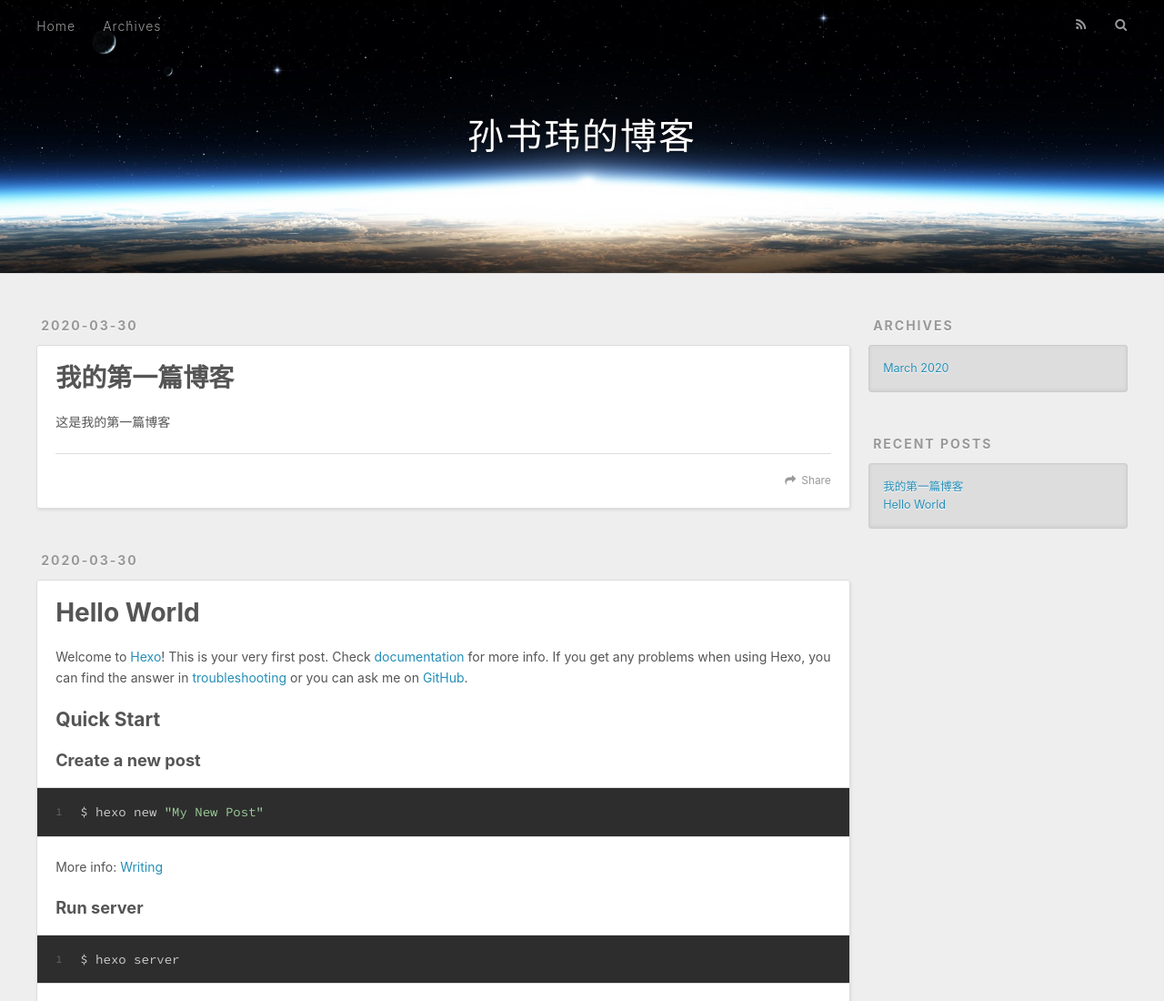
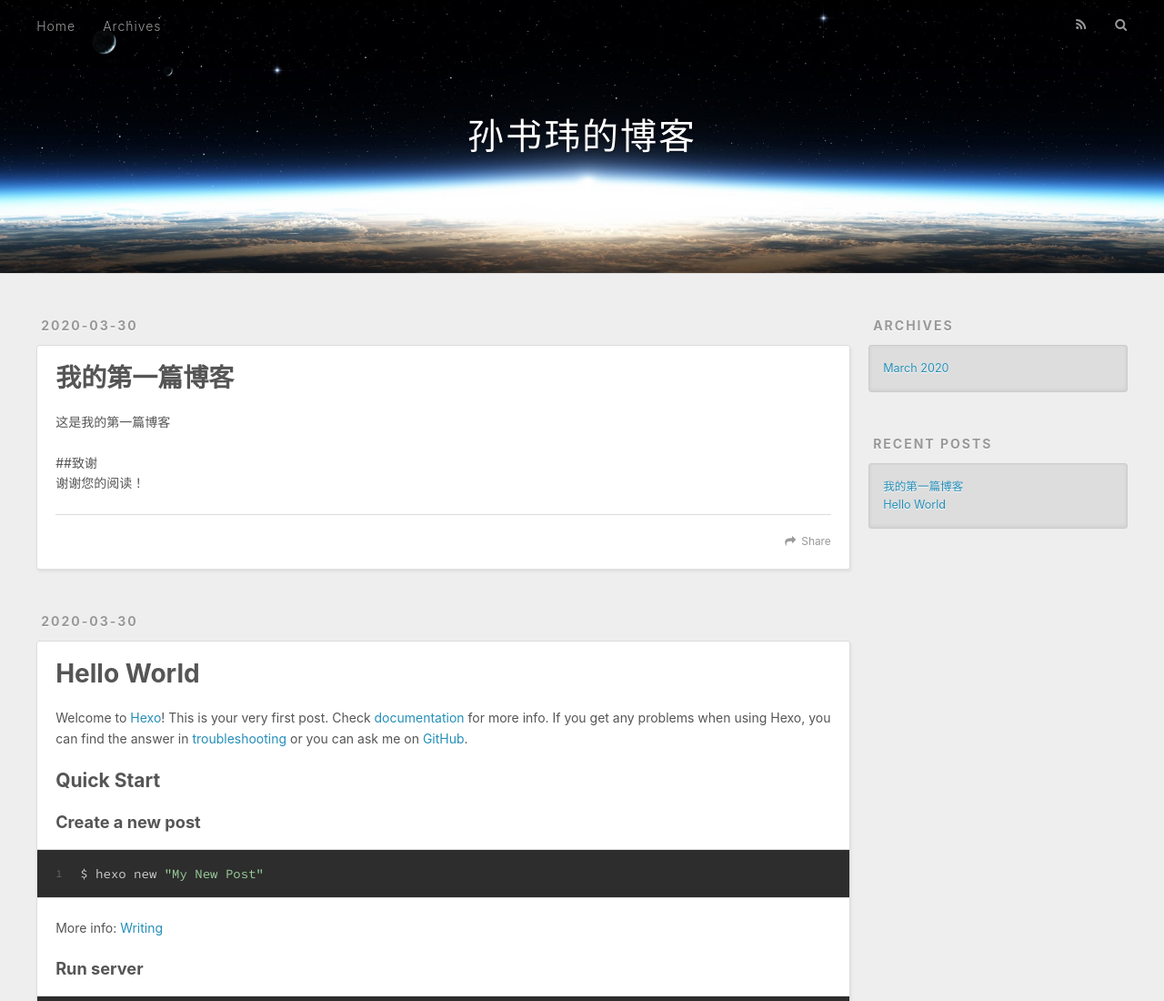
Before and after one commit to Asswei7/asswei7.github.io, a plain HTML site: page index.html in a window 1280 px wide. Shown: the top 1100 px of the page at 91% size. Drawn offline with nearby package versions, Linux system fonts and the light colour scheme.

Commit message:
Site updated: 2020-03-30 11:58:09

```diff
--- a/index.html
+++ b/index.html
@@ -89,6 +89,7 @@
     <div class="article-entry" itemprop="articleBody">
 
         <p>这是我的第一篇博客</p>
+<p>##致谢<br>谢谢您的阅读！</p>
 
 
     </div>
```
Also changed, not shown: 2020/03/30/我的第一篇博客/index.html (+4 -3 lines).
